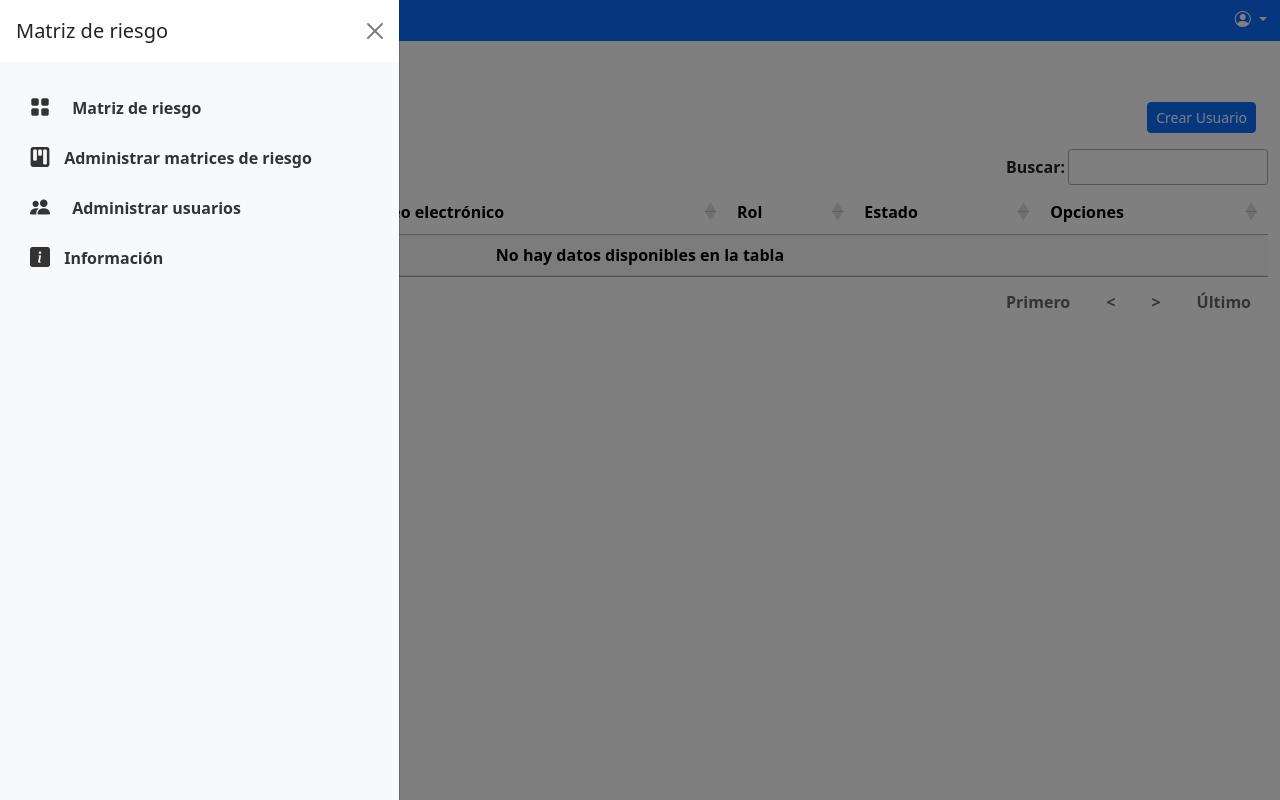
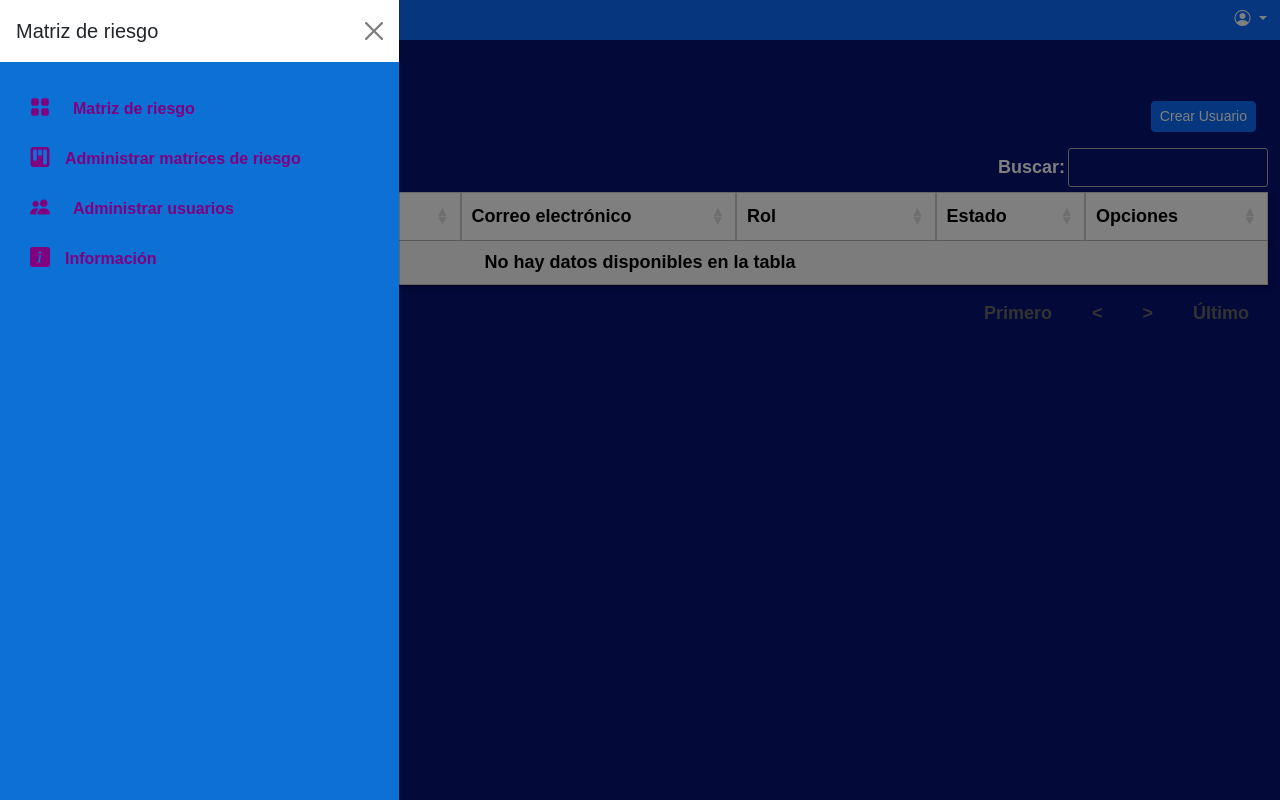
Before and after one commit to Jhon2410/Matriz-de-riesgo-php, a PHP site: page /tu_proyecto/app/Views/admin/users/index.php in a window 1280 px wide, after a click that opens the changed part. Run offline with PHP 8.4, Linux system fonts and the light colour scheme; data that the repository does not hold is empty; some libraries are stand-ins or nearby versions.

Commit message:
cambio de diseño

```diff
--- a/app/Views/layouts/admin.php
+++ b/app/Views/layouts/admin.php
@@ -16,7 +16,7 @@
 </head>
 
 <body>
-    <div class="bg-primary d-flex">
+    <div class="bg-primary d-flex text-primary" style="color: purple">
         <button class="btn btn-primary" type="button" data-bs-toggle="offcanvas" data-bs-target="#staticBackdrop"
             aria-controls="staticBackdrop">
             <svg xmlns="http://www.w3.org/2000/svg" width="26" height="26" fill="white" class="bi bi-list"
--- a/resources/css/styles.css
+++ b/resources/css/styles.css
@@ -1,10 +1,17 @@
-/* resources/css/styles.css */
+body {
+  background-color: #061372;
+  color: #fff;
+  font-family: "Arial", sans-serif;
+  overflow: hidden;
+  font-size: large;
+  font-weight: bold;
+}
 
 .container {
   margin: 100px auto;
   max-width: 500px;
   padding: 40px;
-  background-color: #f5f5f5;
+  background-color: #21059e;
   border-radius: 5px;
 }
 
@@ -17,52 +24,47 @@ label {
   margin-bottom: 5px;
 }
 
-
 .offcanvas-body {
-  background-color: #f8f9fa;
-  /* Color de fondo del menú */
+  background-color: #0c70d4;
   padding: 20px;
 }
 
 .menu-link {
   display: block;
   color: #333;
-  /* Color del texto del enlace */
   text-decoration: none;
   padding: 10px;
   border-radius: 5px;
   transition: background-color 0.3s ease;
-  /* Efecto de transición al hacer hover */
 }
 
 .menu-link:hover {
   background-color: #e9ecef;
-  /* Color de fondo al hacer hover */
 }
 
 .menu-link i {
   font-size: 20px;
-  /* Tamaño del ícono */
 }
 
 .menu-link span {
   font-size: 16px;
-  /* Tamaño del texto */
   margin-left: 10px;
 }
 
 .custom-table {
-  background-color: #f2f2f2;
+  color: #0b3cc0 !important;
 }
 
 .custom-table tr {
-  background-color: #fff;
+  background-color: #c60af58f;
+  box-shadow: 2px 2px 5px #0000003d;
   border-bottom: 1px solid #ddd;
+  color: #ffffff !important;
   max-width: 80%;
 }
 
 .custom-table tr:nth-child(even) {
-  background-color: #f9f9f9;
+  background-color: #f9f9f923;
 }
 
 .custom-table th,
@@ -70,20 +72,18 @@ label {
   padding: 8px;
 }
 
-/* Estilo personalizado para el campo de búsqueda */
 .dataTables_wrapper .dataTables_filter input {
   border: 1px solid #ccc;
   border-radius: 4px;
   padding: 5px;
   width: 200px;
+  text-shadow: 5px 5px 15px #fff;
 }
 
 .dataTables_wrapper .dataTables_filter label {
   font-weight: bold;
 }
-* {
-  font-weight: bold;
-}
+
 .matriz-riesgo-table {
   border-collapse: collapse;
   width: 100%;
@@ -97,6 +97,7 @@ label {
 
 .matriz-riesgo-table th {
   background-color: #f2f2f2;
+  color: #080808;
 }
 
 .matriz-riesgo-table th:first-child,
@@ -147,5 +148,47 @@ label {
 
 .shadow-item:hover {
   box-shadow: 0 0 10px rgba(0, 0, 0, 0.5);
-  transform: scale(1.5);
+  transform: scale(1.2);
 }
+
+table {
+  width: 100%;
+  border-collapse: collapse;
+}
+
+th, td {
+  border: 0.5px solid #ccc;
+  padding: 10px;
+  text-align: center;
+  width: 25%;
+}
+
+a {
+  color: purple !important;
+}
+
+tr:hover {
+  background-color: #fff;
+  color: #000;
+  box-shadow: 0 0 10px rgba(0, 0, 0, 0.425);
+}
+
+.modal > span,
+.modal > svg,
+.modal > i {
+  color: #000 !important;
+}
+
+form {
+  margin: 0 auto;
+  width: 100%;
+  color: #000;
+}
+
+.modal-title, select, input[type="text"], input[type="number"], input[type="date"], input[type="email"], input[type="password"], textarea {
+  color: #000 !important;
+}
+select, input[type="search"] {
+  color: #fff !important;
+
+}
```
Also changed, not shown: app/Views/admin/info/index.php (+5 -5 lines).
